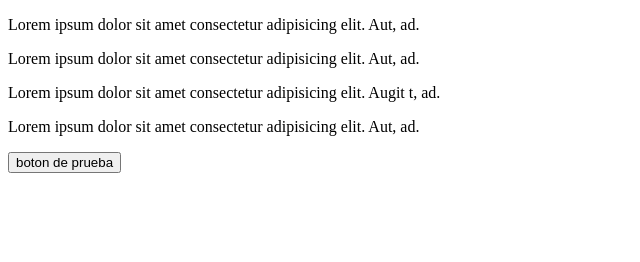
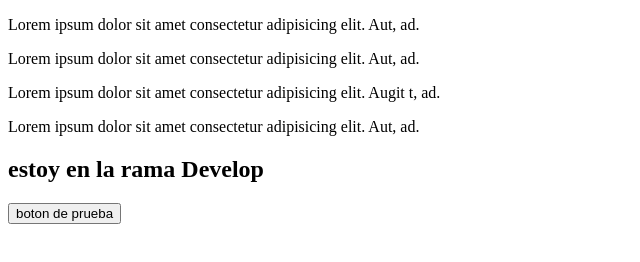
Before and after one commit to Fastuks/primer-repo, a plain HTML site: page index.html in a window 1280 px wide. Shown: the whole page, without its empty margins (0-640 px from the left). Drawn offline with Linux system fonts and the light colour scheme.

Commit message:
nuevo commit rama develop

```diff
--- a/index.html
+++ b/index.html
@@ -11,6 +11,7 @@
     <p>Lorem ipsum dolor sit amet consectetur adipisicing elit. Aut, ad.</p>
     <p>Lorem ipsum dolor sit amet consectetur adipisicing elit. Augit t, ad.</p>
     <p>Lorem ipsum dolor sit amet consectetur adipisicing elit. Aut, ad.</p>
+    <h2>estoy en la rama Develop</h2>
 <button>
     boton de prueba
 </button>
```
